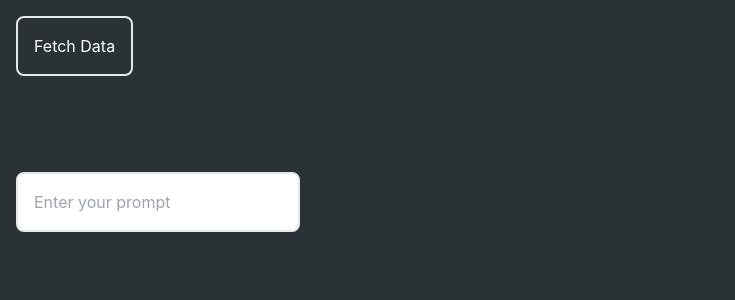
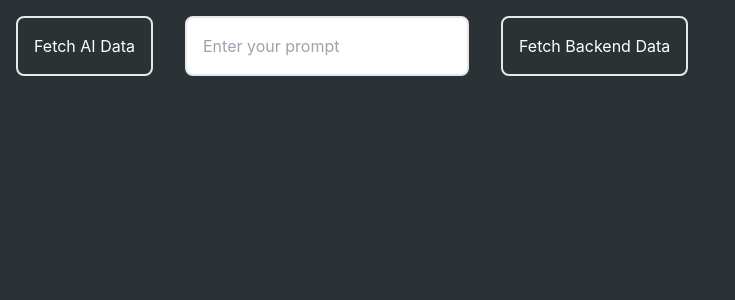
Before and after one commit to PurpleHP/Intertech-Wolf-Of-BIST, a React (Vite) app: page /Api in a window 1280 px wide. Shown: the top 300 px of the page, without its empty margins (0-735 px from the left). Built offline with nearby package versions, Linux system fonts and the light colour scheme.

Commit message:
api test

```diff
--- a/src/components/ApiRequest.jsx
+++ b/src/components/ApiRequest.jsx
@@ -85,9 +85,18 @@ const ApiRequest = () => {
 
     return (
         <div>
-        <button className='text-white border-2 m-4 p-4 rounded-lg' onClick={fetchData2}>Fetch Data</button>
-            <p className='text-white m-4 p-4 break-words whitespace-pre-line'>{apiResponse}</p>
-            <input type="text" className='text-black border-2 m-4 p-4 rounded-lg' placeholder="Enter your prompt" />
+          <div className='flex flex-row'>
+            <div>
+              <button className='text-white border-2 m-4 p-4 rounded-lg' onClick={fetchData2}>Fetch AI Data</button>
+              <input type="text" className='text-black border-2 m-4 p-4 rounded-lg' placeholder="Enter your prompt" />
+              <p className='text-white m-4 p-4 break-words whitespace-pre-line'>{apiResponse}</p>
+            </div>
+            <div>
+              <button className='text-white border-2 m-4 p-4 rounded-lg' onClick={fetchData}>Fetch Backend Data</button>
+              <p className='text-white m-4 p-4 break-words whitespace-pre-line'>{apiResponse}</p>
+            </div>
+          </div>
+
         </div>
     );
 }
```
